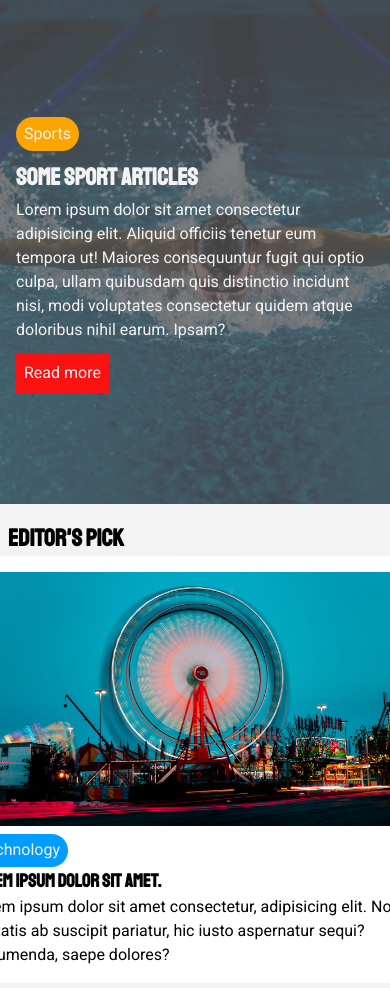
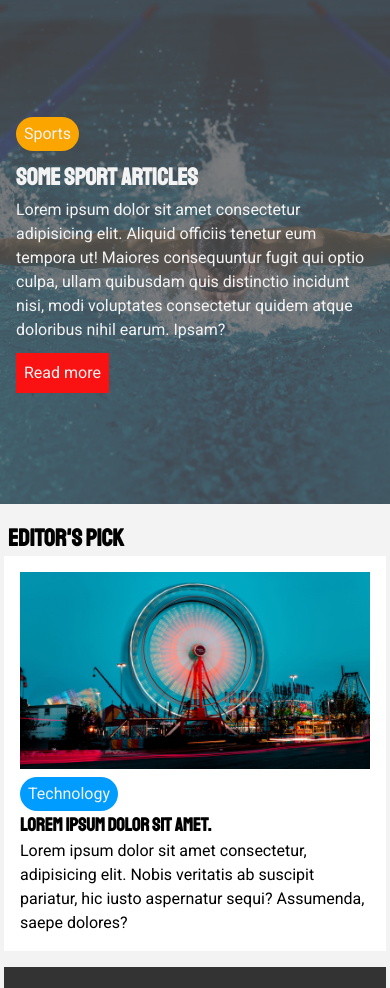
Before and after one commit to aduferobiu/newswebsite, a plain HTML site: page index.html in a window 390 px wide. Shown: the part 107-1095 px from the top of the page. Drawn offline with Linux system fonts and the light colour scheme.

```diff
--- a/css/mobile.css
+++ b/css/mobile.css
@@ -55,6 +55,6 @@
 
 @media(max-width:500px) {
     .article .article-container img {
-        width: 450px !important;
+        width: 350px !important;
     }
 }
```
